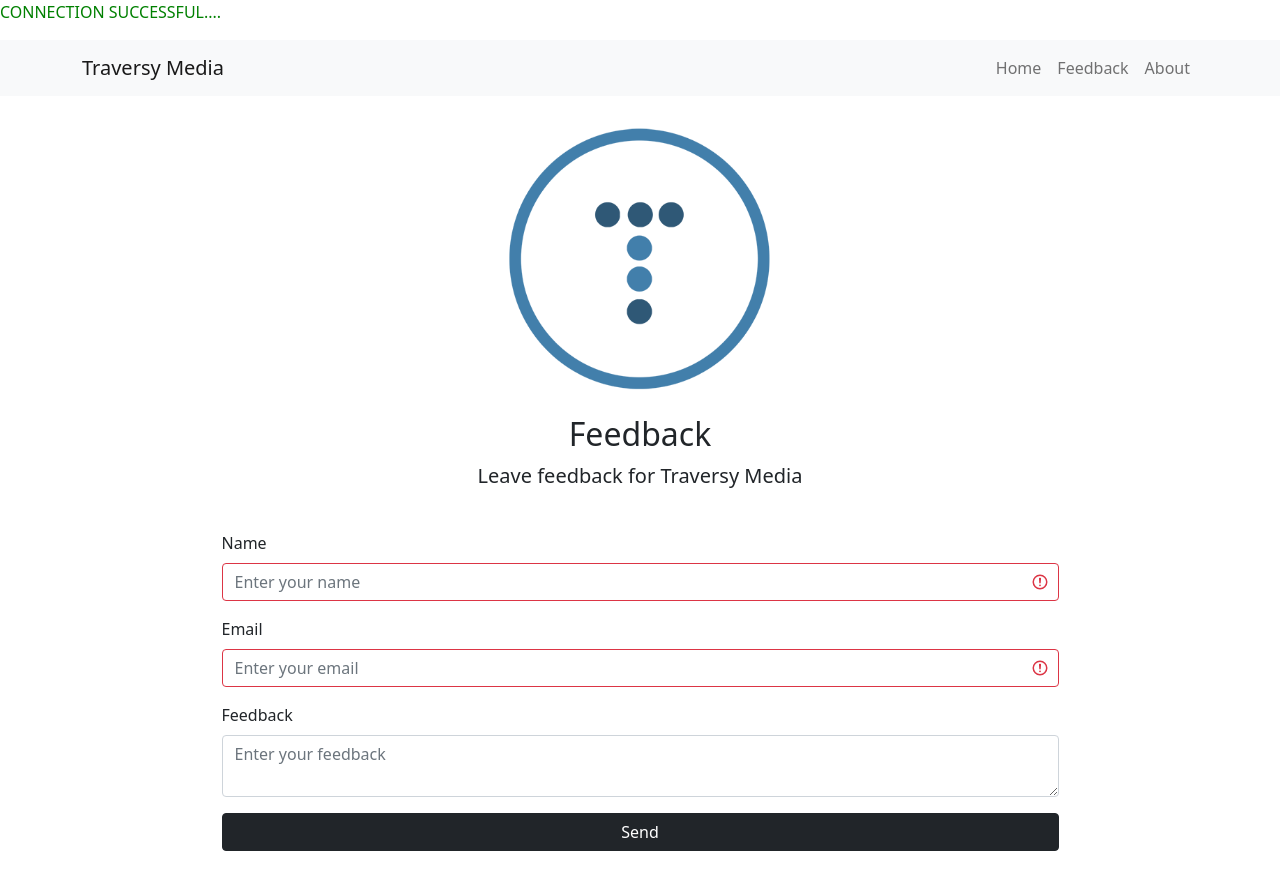
After one commit to mike-mbugua/php, a PHP site: page /_starter_files/feedback/index.php in a window 1280 px wide. The commit adds this page. Run offline with PHP 8.4, Linux system fonts and the light colour scheme.

Commit message:
minor changes

```diff
--- /dev/null
+++ b/_starter_files/feedback/about.php
@@ -0,0 +1,5 @@
+<?php include 'inc/header.php'; ?>
+    <h2>About</h2>
+
+    <p class="text-center">Lorem ipsum dolor sit amet consectetur, adipisicing elit. Inventore impedit totam porro iure reiciendis autem possimus sapiente, optio, exercitationem ipsum assumenda mollitia, recusandae expedita culpa ratione voluptatem esse quos quam?</p>
+    <?php include 'inc/footer.php';?>
--- /dev/null
+++ b/_starter_files/feedback/config/database.php
@@ -0,0 +1,15 @@
+<?php
+define('DB_HOST','localhost');
+define('DB_USER','michael');
+define('DB_NAME','crash-course');
+define('DB_PASS','123456');
+
+// creating a connection to the DB
+// we can use 2 ways PDO and MYSQLI
+
+$conn = new mysqli(DB_HOST,DB_USER,DB_PASS,DB_NAME);
+
+if ($conn->connect_error) {
+    die("Connection Failed" . $conn_error);
+}
+echo '<p style= color:green;> CONNECTION SUCCESSFUL....</P>';
--- a/_starter_files/feedback/about.html
+++ b/_starter_files/feedback/inc/header.php
@@ -1,3 +1,4 @@
+<?php include 'config/database.php';?>
 <!DOCTYPE html>
 <html lang="en">
 <head>
@@ -17,14 +18,18 @@
       <div class="collapse navbar-collapse" id="navbarNav">
         <ul class="navbar-nav ms-auto">
          <li class="nav-item">
-           <a class="nav-link" href="/php-crash/feedback/index.html">Home</a>
-         </li>
-         <li class="nav-item">
-           <a class="nav-link" href="/php-crash/feedback/feedback.html">Feedback</a>
-         </li>
-         <li class="nav-item">
-           <a class="nav-link" href="/php-crash/feedback/about.html">About</a>
-         </li>
+              <a class="nav-link" href="/crash-course/_starter_files/feedback/index.php">Home</a>
+            </li>
+            <li class="nav-item">
+              <a class="nav-link" href="/crash-course/_starter_files/feedback/feedback.php"
+                >Feedback</a
+              >
+            </li>
+            <li class="nav-item">
+              <a class="nav-link" href="/crash-course/_starter_files/feedback/about.php"
+                >About</a
+              >
+            </li>
         </ul>
       </div>
   </div>
@@ -32,17 +37,3 @@
 
 <main>
   <div class="container d-flex flex-column align-items-center">
-    <h2>About</h2>
-
-    <p class="text-center">Lorem ipsum dolor sit amet consectetur, adipisicing elit. Inventore impedit totam porro iure reiciendis autem possimus sapiente, optio, exercitationem ipsum assumenda mollitia, recusandae expedita culpa ratione voluptatem esse quos quam?</p>
-    </div>
-</main>
-
-<footer class="text-center mt-5">
-  Copyright &copy; 2022
-</footer>
-
-<script src="https://cdn.jsdelivr.net/npm/bootstrap@5.0.2/dist/js/bootstrap.bundle.min.js" integrity="sha384-MrcW6ZMFYlzcLA8Nl+NtUVF0sA7MsXsP1UyJoMp4YLEuNSfAP+JcXn/tWtIaxVXM" crossorigin="anonymous"></script>
-
-</body>
-</html>
--- /dev/null
+++ b/_starter_files/feedback/index.php
@@ -0,0 +1,69 @@
+<?php include 'inc/header.php'; ?>
+
+<?php
+ $name = $email = $feedback = " ";
+ $nameErr = $emailErr =$feedbackErr =" ";
+
+ if(isset($_POST['submit'])){
+  // validating a name
+  if (empty($_POST['name'])) {
+    $nameErr = 'Name is required';
+  }else{
+    $name = filter_input(INPUT_POST,'name',FILTER_SANITIZE_FULL_SPECIAL_CHARS);
+  }
+
+  // validate an email
+  if (empty($_POST['email'])) {
+    $emailErr = 'email is required';
+  }else{
+    $email = filter_input(INPUT_POST,'email',FILTER_SANITIZE_EMAIL  );
+  }
+
+  // validate the feedback
+
+  if (empty($_POST['feedback'])) {
+    $feedbackErr = 'feedback is required';
+  }else{
+    $feedback = filter_input(INPUT_POST,'feedback',FILTER_SANITIZE_FULL_SPECIAL_CHARS);
+  }
+  if (empty($nameErr) && empty($emailErr) && empty($feedbackErr)) {
+    // add to database
+    $sql = "INSERT INTO feedback1 (name, email, feedback) VALUES ('$name', '$email', '$feedback')";
+    if (mysqli_query($conn, $sql)) {
+      // success
+      header('Location: feedback.php');
+    } else {
+      // Error
+      echo 'Error: ' . mysqli_error($conn); // This line will display any SQL error messages.
+      echo 'SQL Query: ' . $sql; // This line will display the SQL query for debugging.
+  }
+
+  }
+ }
+
+
+
+ ?>
+    <img src="/php-crash/feedback/img/logo.png" class="w-25 mb-3" alt="">
+    <h2>Feedback</h2>
+    <p class="lead text-center">Leave feedback for Traversy Media</p>
+    <form action="<?php echo htmlspecialchars($_SERVER['PHP_SELF']); ?>" method="POST" class="mt-4 w-75">
+      <div class="mb-3">
+        <label for="name" class="form-label">Name</label>
+        <input type="text" class="form-control <?php echo $nameErr ? 'is-invalid' : null; ?>" id="name" name="name" placeholder="Enter your name">
+        <div class="invalid-feedback">
+          <?php echo $nameErr; ?>
+        </div>
+      </div>
+      <div class="mb-3">
+        <label for="email" class="form-label">Email</label>
+        <input type="email" class="form-control <?php echo $emailErr ? 'is-invalid' : null; ?>" id="email" name="email" placeholder="Enter your email">
+      </div>
+      <div class="mb-3">
+        <label for="body" class="form-label">Feedback</label>
+        <textarea class="form-control" id="body" name="feedback" placeholder="Enter your feedback"></textarea>
+      </div>
+      <div class="mb-3">
+        <input type="submit" name="submit" value="Send" class="btn btn-dark w-100">
+      </div>
+    </form>
```
Also changed, not shown: _starter_files/feedback/feedback.html (deleted, +0 -65 lines), _starter_files/feedback/feedback.php (added, +26 -0 lines), _starter_files/feedback/inc/footer.php (added, +11 -0 lines), _starter_files/feedback/index.html (deleted, +0 -69 lines).
